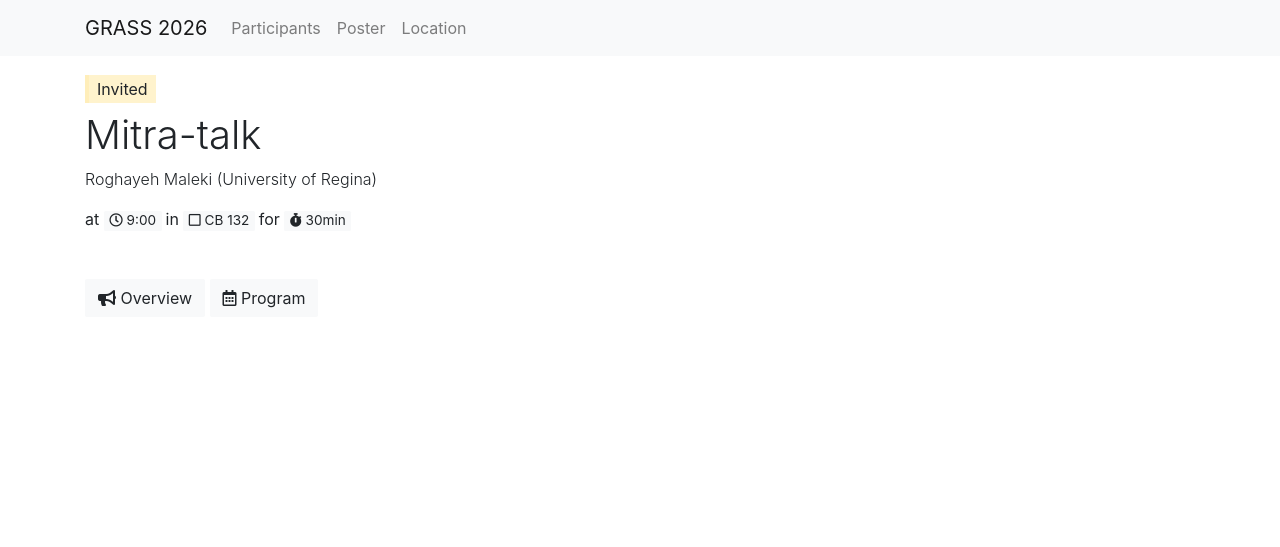
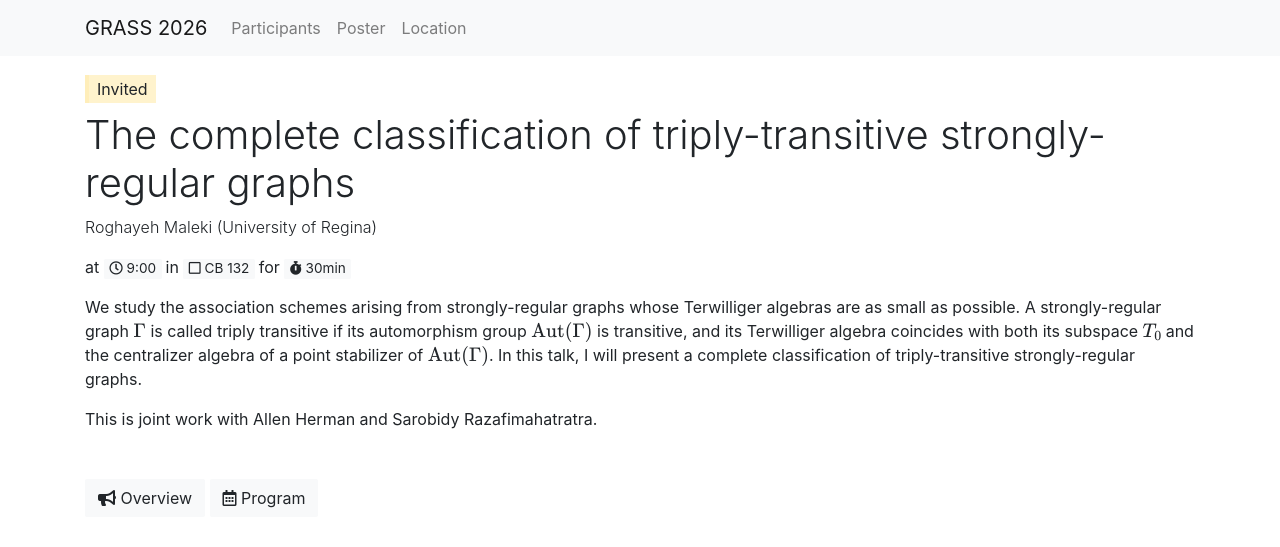
Before and after one commit to sarobidy19/Herman60, a Jekyll site: the page built from _talks/talk-Roghayeh -Maleki.md, in a window 1280 px wide. Shown: the top 547 px of the page. Built offline with Jekyll 4.4.1, drawn with Linux system fonts in a browser that asks for light colours.

Commit message:
abstracts

```diff
--- a/_data/program.yml
+++ b/_data/program.yml
@@ -5,7 +5,7 @@ days:
   rooms:
   - name: CB 132
     talks:
-      - name: Mitra-talk
+      - name: The complete classification of triply-transitive strongly-regular graphs
         time_start: '9:00'
         time_end: '9:30'
       - name: Misha-talk
@@ -26,7 +26,7 @@ days:
       - name: Group photo and Lunch
         time_start: '12:00'
         time_end: '13:30'
-      - name: Gurmail-talk
+      - name: Classifying Fourier Matrices of Small Rank via C-Algebras
         time_start: '13:30'
         time_end: '14:00'
       - name: On Terwilliger algebras of group association schemes
--- a/_talks/talk-Roghayeh -Maleki.md
+++ b/_talks/talk-Roghayeh -Maleki.md
@@ -1,7 +1,11 @@
 ---
-name: Mitra-talk
+name: The complete classification of triply-transitive strongly-regular graphs
 speakers:
  - Roghayeh  Maleki
 categories:
  - Invited
 ---
+
+We study the association schemes arising from strongly-regular graphs whose Terwilliger algebras are as small as possible. A strongly-regular graph $$\Gamma$$ is called triply transitive if its automorphism group $$\operatorname{Aut}(\Gamma)$$ is transitive, and its Terwilliger algebra coincides with both its subspace $$T_0$$ and the centralizer algebra of a point stabilizer of $$\operatorname{Aut}(\Gamma)$$. In this talk, I will present a complete classification of triply-transitive strongly-regular graphs.
+
+This is joint work with Allen Herman and Sarobidy Razafimahatratra.
```
Also changed, not shown: _talks/Lightning-talk-2.md (+1 -1 lines), _talks/talk-Gurmail-Singh.md (+3 -1 lines), index.md (+1 -1 lines), 1 other file.
